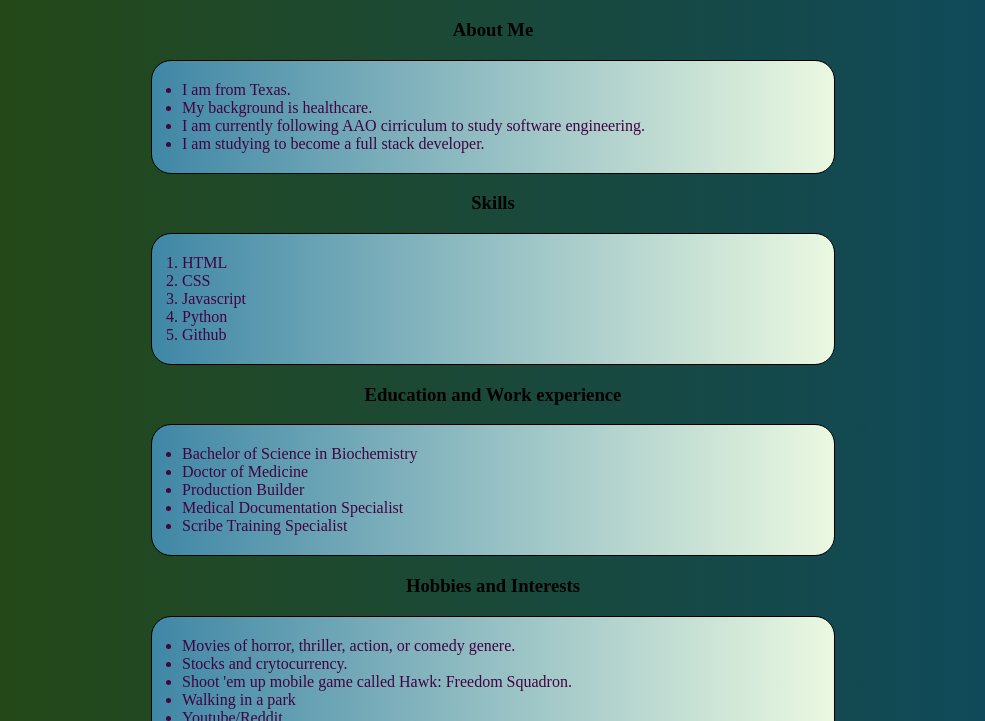
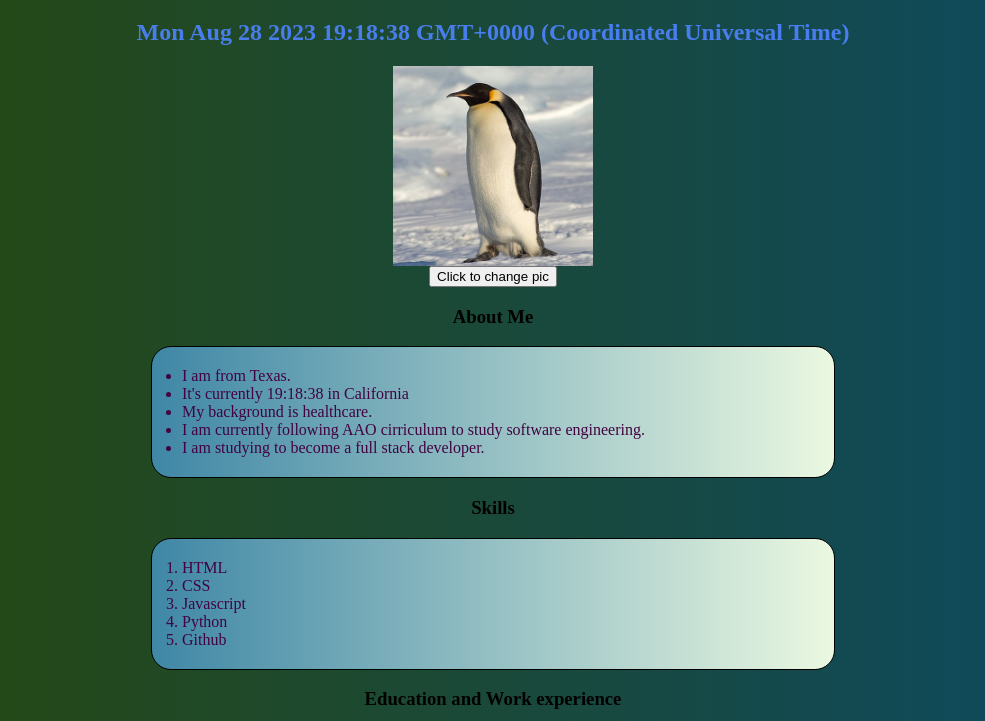
Before and after one commit to johnppkyaw/AAO-week-09-element-manipulation-long-practice, a plain HTML site: page index.html in a window 1280 px wide. Shown: the part 79-800 px from the top of the page, without its empty margins (147-1132 px from the left). Drawn offline with Linux system fonts and the light colour scheme.

Commit message:
Added bonus A and B

```diff
--- a/my-profile.js
+++ b/my-profile.js
@@ -13,14 +13,37 @@ const loadMyProfile = () => {
   h1.textContent = firstName[randomNumber];
   document.body.appendChild(h1);
 
+  let date = new Date();
+  let hour = date.getHours();
+  let minute = date.getMinutes();
+  let seconds = date.getSeconds();
+
+  const h2 = document.createElement('h2');
+  h2.textContent = date;
+  h2.setAttribute('class', 'picBelow')
+  document.body.appendChild(h2);
+
+  setInterval(function() {
+    date = new Date();
+    h2.textContent = date;
+    hour = date.getHours();
+
+    document.getElementById('clock').textContent = `${date.getHours()}:${date.getMinutes()}:${date.getSeconds()}`;
+  }, 1000);
+
+
+
   //Add About Me with unordered lists
   const aboutMe = [
     `I am from ${location[randomNumber]}.`,
+    `It's currently <span id="clock"></span> in California`,
     "My background is healthcare.",
     "I am currently following AAO cirriculum to study software engineering.",
     "I am studying to become a full stack developer."
   ]
   listCreator('About Me', 'ul', aboutMe);
+
+  console.log(document.getElementById('clock'))
 
   //Skills
   const skills = [
@@ -42,9 +65,9 @@ const loadMyProfile = () => {
   listCreator('Education and Work experience', 'ul', educationAndWork);
 
   const hobbies = [
-    'Movies of horror, thriller, action, or comedy genere.',
-    'Stocks and crytocurrency.',
-    'Shoot \'em up mobile game called Hawk: Freedom Squadron.',
+    'Movies of horror, thriller, action, or comedy genere',
+    'Stocks and crytocurrency',
+    'Shoot \'em up mobile game called Hawk: Freedom Squadron',
     'Walking in a park',
     'Youtube/Reddit'
   ]
@@ -56,6 +79,20 @@ const loadMyProfile = () => {
   ]
   listCreator('Contact Me', 'ul', contact);
 
+  //Bonus A
+  const profilePic = document.createElement('div');
+  profilePic.setAttribute('class', 'penguin');
+  h2.insertAdjacentElement('afterend', profilePic);
+
+  const likes = [
+    "Burgers",
+    "Self-checkout lanes",
+    "Steaks",
+    "Sets objects"
+  ]
+  listCreator('Likes', 'ul', likes);
+
+
   //List element creator with title
   function listCreator(title, ulOrOl, array) {
     //title
@@ -66,6 +103,7 @@ const loadMyProfile = () => {
     //list
     const ulOrol = document.createElement(ulOrOl);
     ulOrol.setAttribute('class', 'my-details')
+    ulOrol.setAttribute('id', title.split(' ').join('-'))
     array.forEach(list => {
       const li = document.createElement('li');
       li.setAttribute('class', 'detail')
@@ -75,6 +113,26 @@ const loadMyProfile = () => {
     document.body.appendChild(ulOrol);
   }
 
+  //Bonus B
+  //change profile pic
+  const button = document.createElement('button');
+  button.setAttribute('id', 'changePic');
+  button.setAttribute('type', 'button');
+  button.textContent="Click to change pic";
+  button.style.display = "block";
+  button.style.marginLeft = "auto";
+  button.style.marginRight = "auto";
+  profilePic.insertAdjacentElement('afterend', button);
+  button.onclick = function() {
+    let isPenguin = profilePic.classList.contains('penguin');
+    if (isPenguin) {
+      profilePic.classList.add('blueberry');
+      profilePic.classList.remove('penguin');
+    } else {
+      profilePic.classList.add('penguin');
+      profilePic.classList.remove('blueberry');
+    }
+  }
 }
 
 window.onload = loadMyProfile;
--- a/styles.css
+++ b/styles.css
@@ -3,7 +3,7 @@ body {
   background: linear-gradient(0.75turn, #0d4a64, #27480e);
 }
 
-h1 {
+h1, h2 {
   color: rgba(77, 130, 255, 0.904);
   text-align: center;
 }
@@ -28,3 +28,23 @@ li.detail:hover {
 li.detail, a {
   color: rgb(65, 3, 65);
 }
+
+.penguin {
+  background-image: url('./assets/penguin2.jpeg');
+  width: 200px;
+  height: 200px;
+  background-size: cover;
+  display: block;
+  margin-left: auto;
+  margin-right: auto;
+}
+
+.blueberry {
+  background-image: url('./assets/blueberries-1527711083.jpg');
+  width: 200px;
+  height: 200px;
+  background-size: cover;
+  display: block;
+  margin-left: auto;
+  margin-right: auto;
+}
```
Also changed, not shown: assets/blueberries-1527711083.jpg (added), assets/penguin2.jpeg (added).
